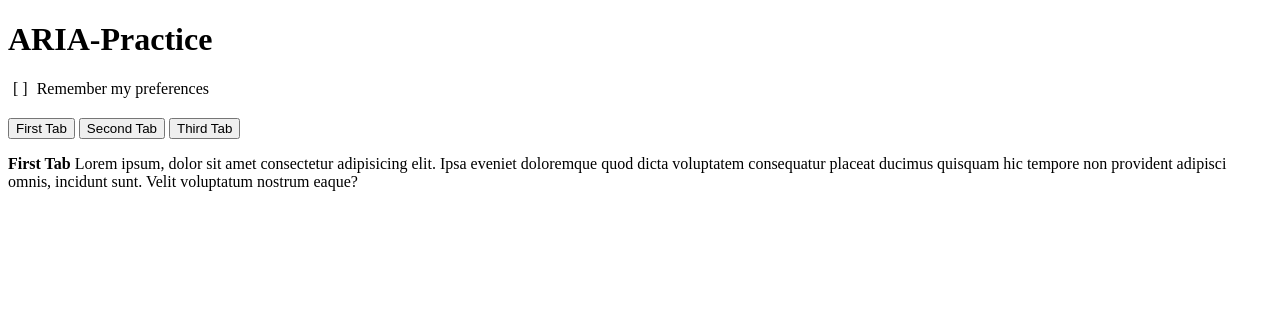
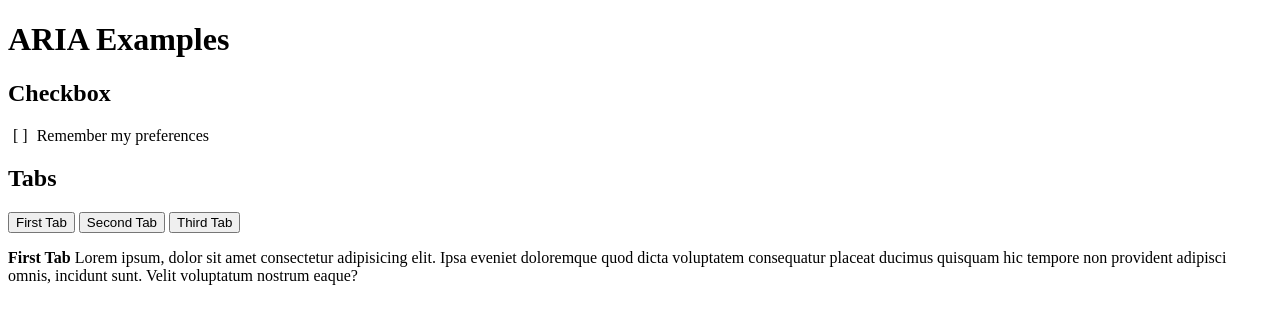
Before and after one commit to SMcIlroy11/a11yworkshop2019, a plain HTML site: page ARIA/index.html in a window 1280 px wide. Drawn offline with Linux system fonts and the light colour scheme; a script that the page names is missing.

Commit message:
added in ARIA headers

```diff
--- a/ARIA/index.html
+++ b/ARIA/index.html
@@ -10,11 +10,13 @@
 </head>
 
 <body>
-    <h1>ARIA-Practice</h1>
+    <h1>ARIA Examples</h1>
+    <h2>Checkbox</h2>
     <span role="checkbox" id="chkPref" aria-checked="false" onclick="changeCheckbox()" onKeyPress="changeCheckbox()"
         tabindex="0" aria-labelledby="chk1-label"></span>
     <label id="chk1-label" onclick="changeCheckbox()" onKeyPress="changeCheckbox()">Remember my preferences</label>
 
+    <h2>Tabs</h2>
     <div class="tabs">
         <div role="tablist" aria-label="Sample Tabs">
             <button role="tab" aria-selected="true" aria-controls="panel-1" id="tab-1" tabindex="0">
```
